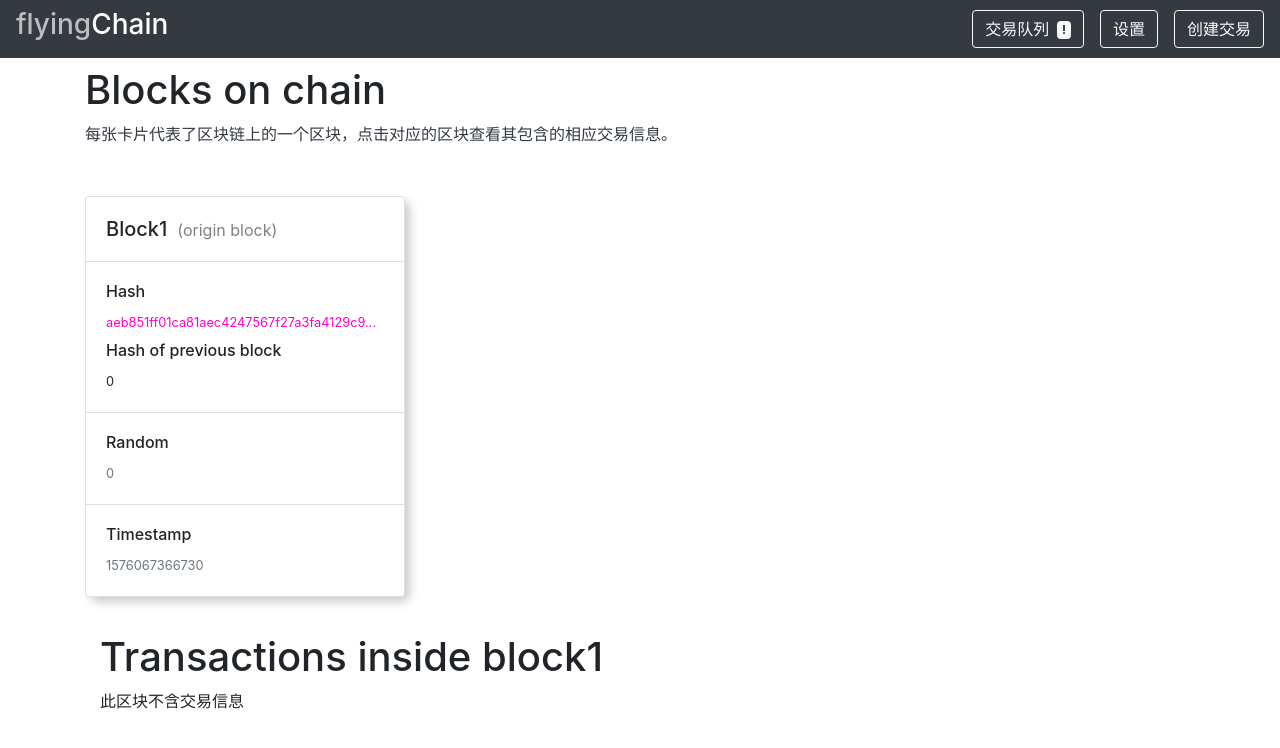
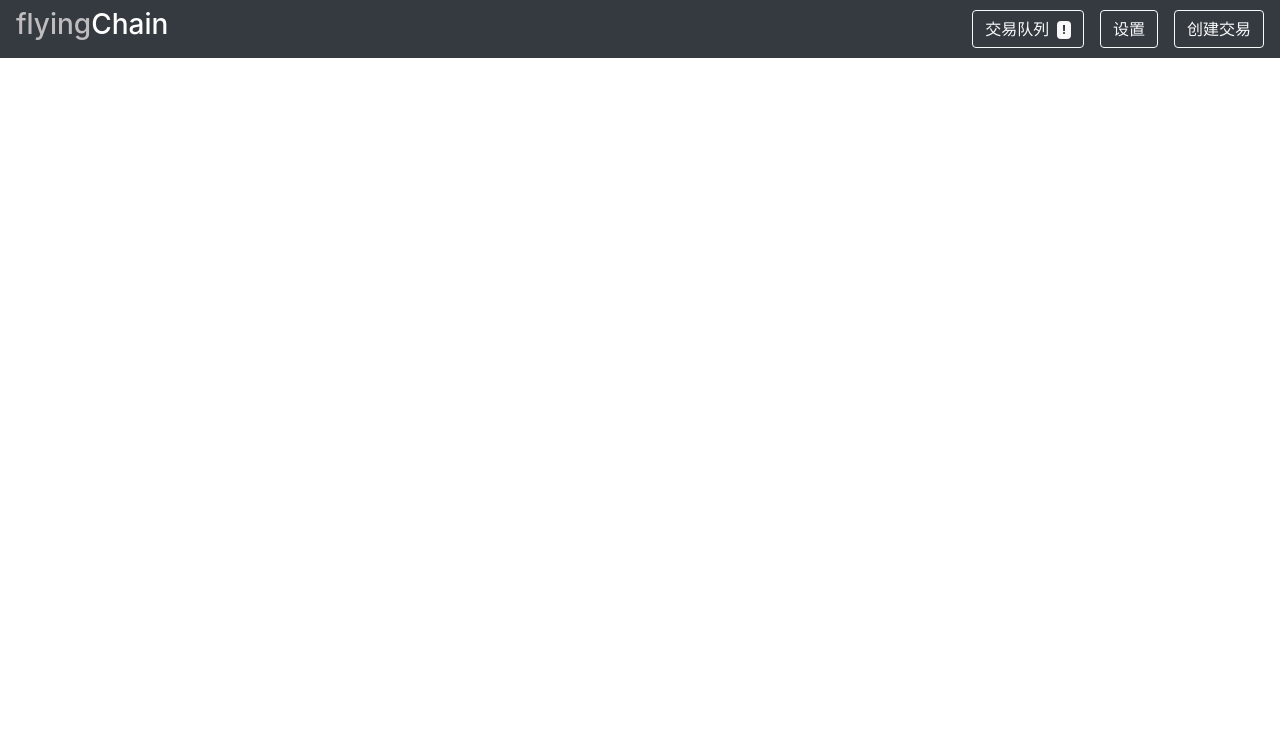
Before and after one commit to sincerity628/blockchain-frontend, a React (Create React App) app: page / in a window 1280 px wide. Shown: the top 748 px of the page. Built offline with nearby package versions, Linux system fonts and the light colour scheme.

Commit message:
changed the home page path.

```diff
--- a/src/App.js
+++ b/src/App.js
@@ -13,7 +13,7 @@ function App() {
     <div className="App">
       <NavBar />
       <Switch>
-        <Route exact path="/" component={Home} />
+        <Route path="/home" component={Home} />
         <Route path="/setting" component={Setting} />
         <Route path="/create" component={CreateTransaction}/>
         <Route path="/wallet/:key" component={WalletDetail} />
--- a/src/components/navbar/NavBar.js
+++ b/src/components/navbar/NavBar.js
@@ -5,7 +5,7 @@ import './navbar.css';
 const NavBar = () => {
   return (
     <nav className="navbar navbar-dark bg-dark">
-      <Link to="/" className="nav-brand h3">
+      <Link to="/home" className="nav-brand h3">
         <span className="brand-text">flying</span>Chain
       </Link>
       <div>
```
